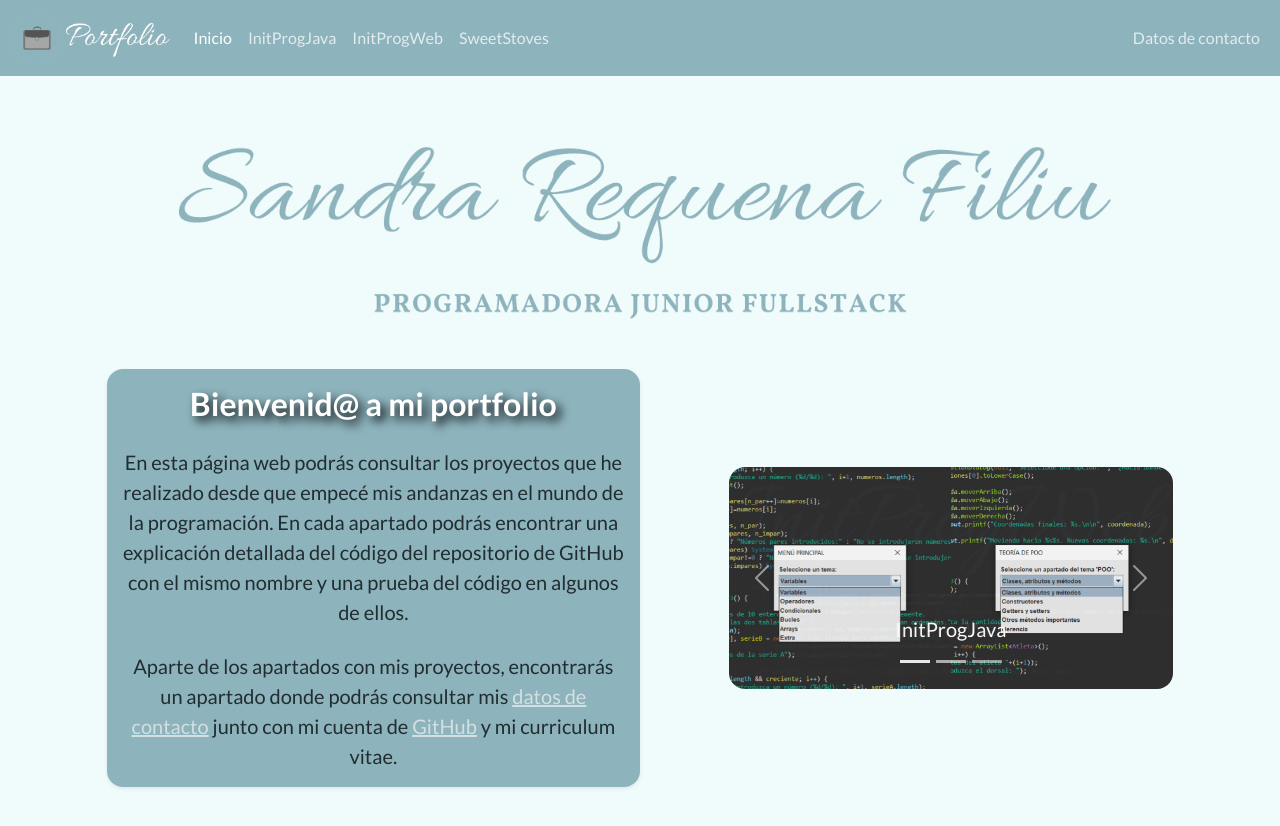
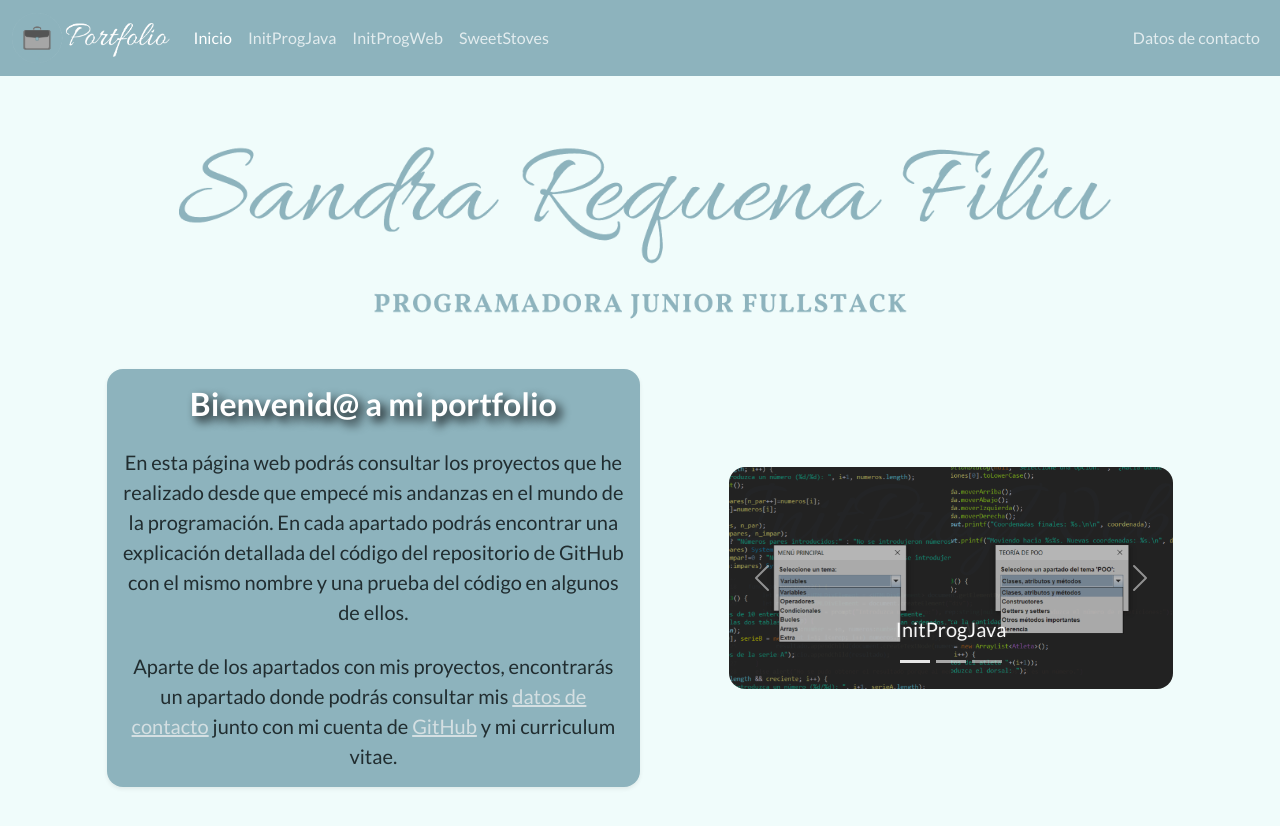
Before and after one commit to srequenafiliu/srequenafiliu.github.io, an Angular app: page /inicio in a window 1280 px wide. Shown: the top 826 px of the page. Built offline with nearby package versions, Linux system fonts and the light colour scheme.

Commit message:
Oscurecer imágenes carrusel

```diff
--- a/src/app/home/home.component.css
+++ b/src/app/home/home.component.css
@@ -5,6 +5,6 @@
   }
 }
 
-/*#projects img{
+#projects img{
   filter: brightness(75%);
-}*/
+}
```
Also changed, not shown: 3 other files (tests, documents, lock files or other folders).
